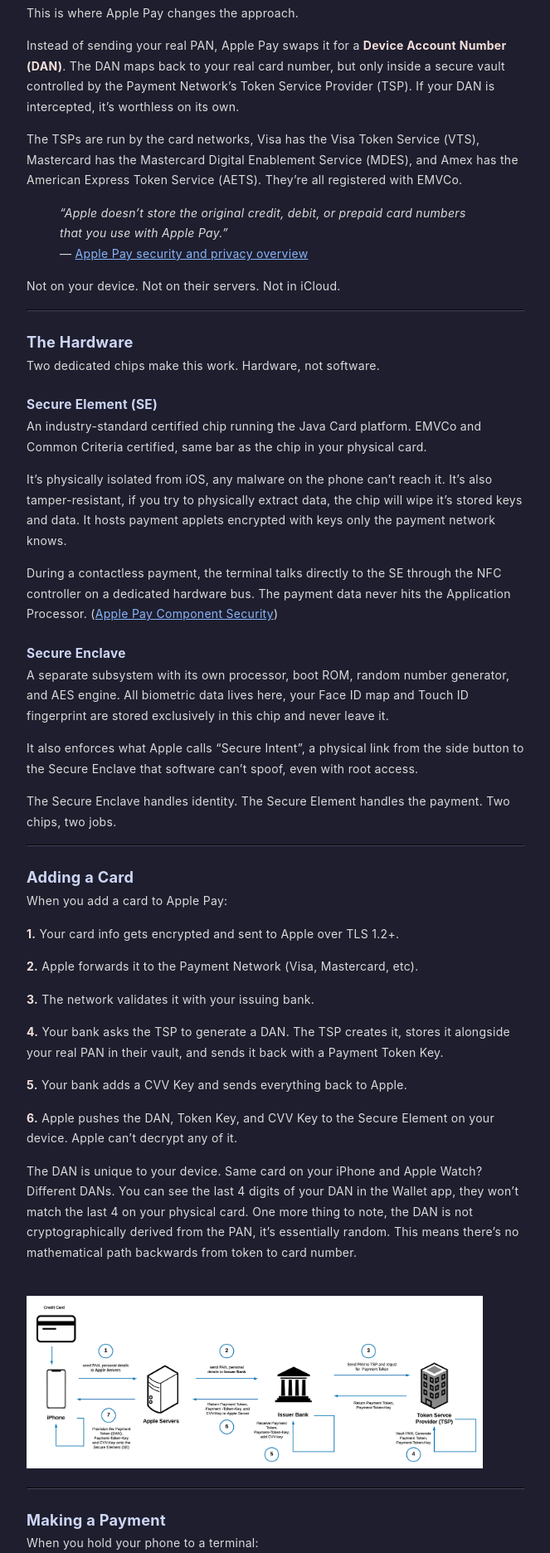
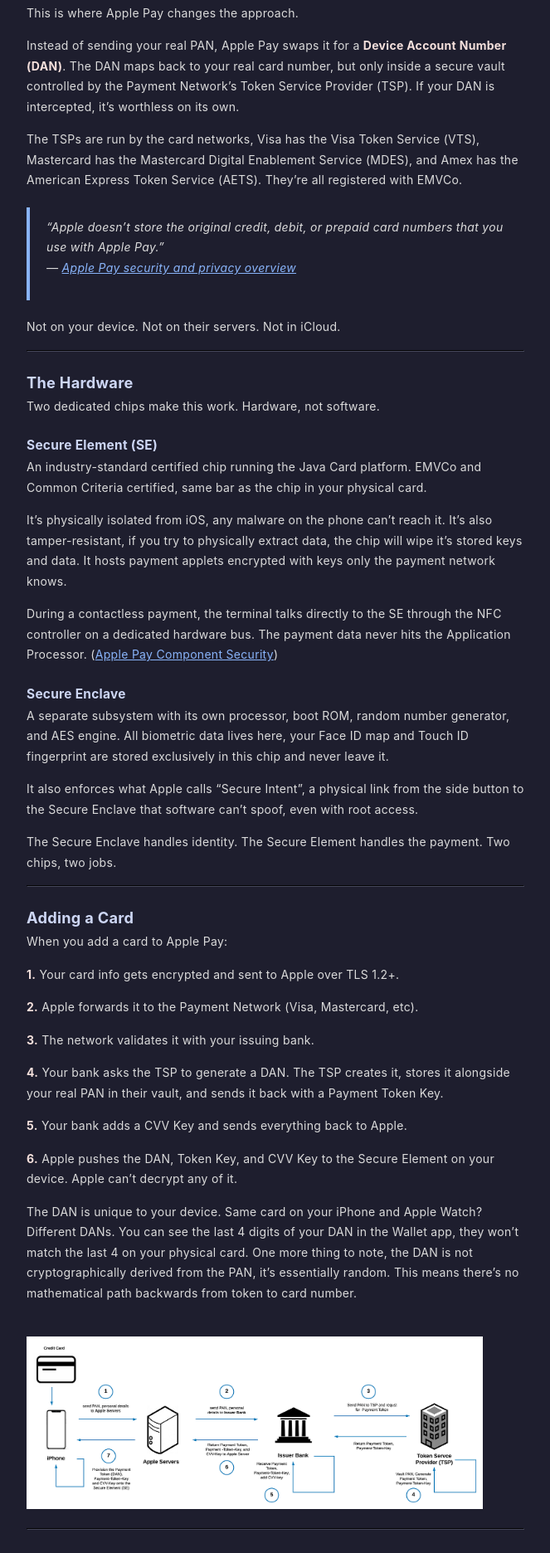
Before and after one commit to xsixtyfour/xsixtyfour.github.io, a Jekyll site: the page built from _posts/2026-02-22-how-does-apple-pay-work.md, in a window 1280 px wide. Shown: the part 1026-2898 px from the top of the page at 83% size, without its empty margins (308-971 px from the left). Built offline with Jekyll 4.4.1, drawn with Linux system fonts in a browser that asks for light colours.

Commit message:
Update mocha.css

```diff
--- a/assets/mocha.css
+++ b/assets/mocha.css
@@ -154,8 +154,13 @@ pre code {
    Blockquotes & Dividers
    =========================== */
 blockquote {
-  border-left-color: var(--ctp-blue) !important;
+  border-left: 4px solid var(--ctp-blue) !important;
   color: var(--ctp-subtext1) !important;
+  padding: 12px 20px !important;
+  margin: 20px 0 !important;
+  margin-left: 0 !important;
+  font-style: italic !important;
+  background: transparent !important;
 }
 hr {
   border-color: var(--ctp-surface1) !important;
```
